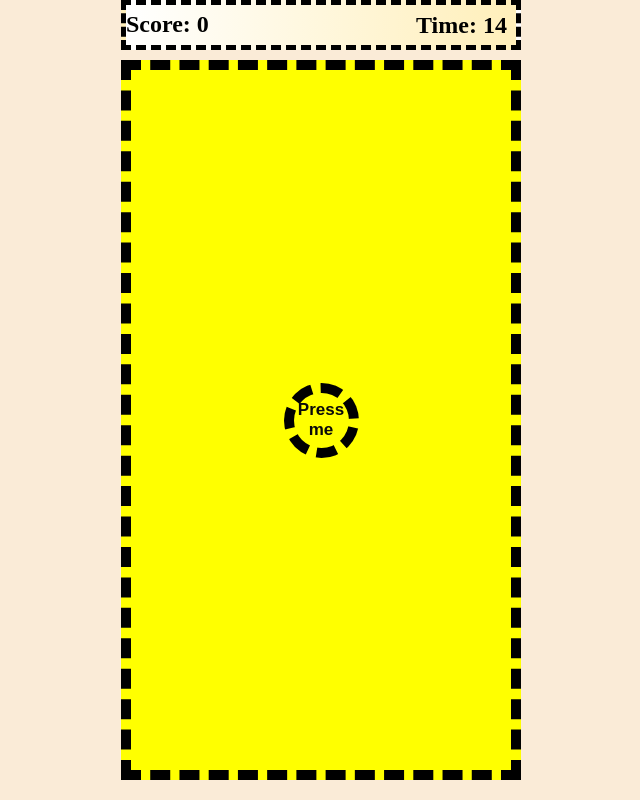
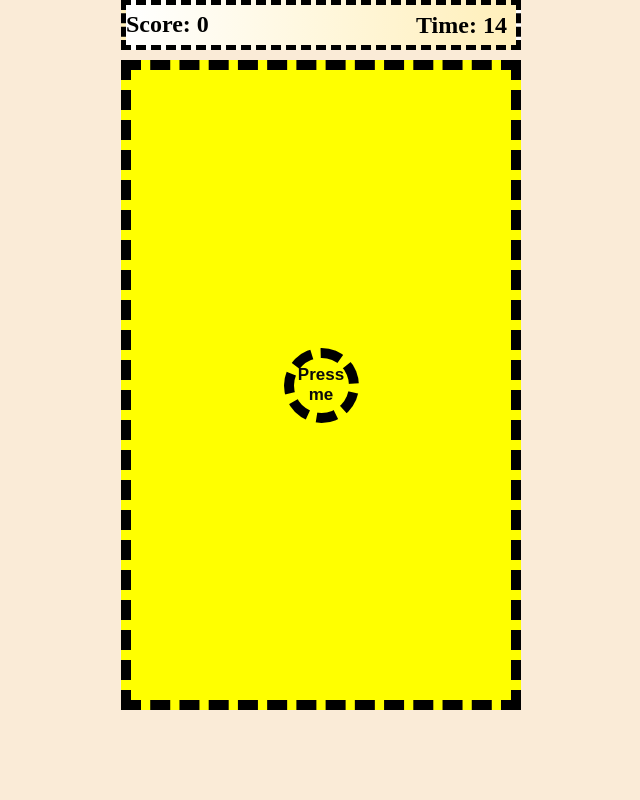
Before and after one commit to mirza-z/Clicking-game, a plain HTML site: page index.html in a window 1280 px wide. Shown: the whole page, without its empty margins (319-959 px from the left). Drawn offline with Linux system fonts and the light colour scheme.

Commit message:
Update style.css

```diff
--- a/style.css
+++ b/style.css
@@ -31,7 +31,7 @@ body
     background-color: yellow;
     width: 400px;
     margin-top: 10px;
-    height: 720px;
+    height: 650px;
     border: dashed 10px black;
     display: flex;
     justify-content: center;
```
